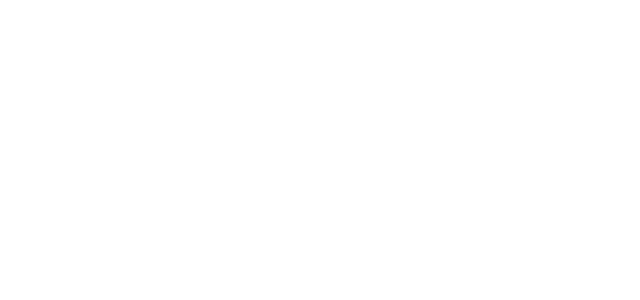
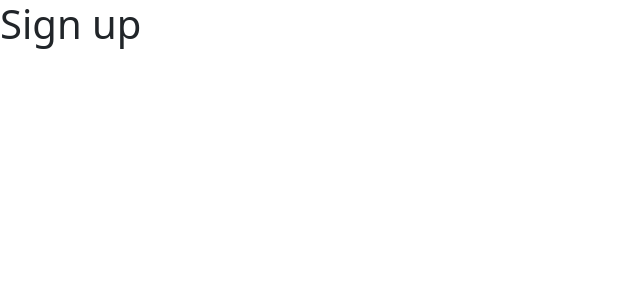
Before and after one commit to estbndlt/microservices-course-react-nodejs, a Next.js app in the folder ticketing/client/: page /auth/signup in a window 1280 px wide. Before the commit this address had no page. Shown: the top 300 px of the page, without its empty margins (0-640 px from the left). Built offline with nearby package versions, Linux system fonts and the light colour scheme.

Commit message:
11.222 Add Sign Up form

```diff
--- a/ticketing/client/pages/_app.js
+++ b/ticketing/client/pages/_app.js
@@ -1,6 +1,5 @@
 import 'bootstrap/dist/css/bootstrap.css';
 
-export default () =>
-  ({ Component, pageProps }) => {
-    return <Component {...pageProps} />;
-  };
+export default ({ Component, pageProps }) => {
+  return <Component {...pageProps} />;
+};
--- /dev/null
+++ b/ticketing/client/pages/auth/signup.js
@@ -0,0 +1,7 @@
+export default () => {
+  return (
+    <form>
+      <h1>Sign up</h1>
+    </form>
+  );
+};
```
